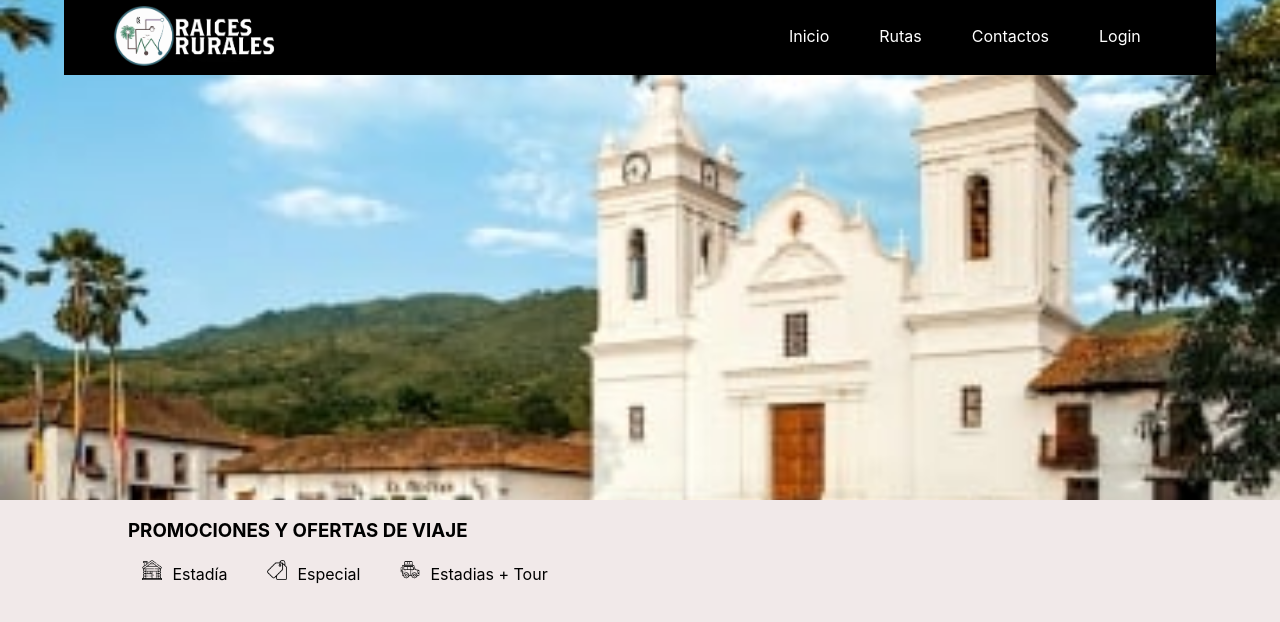
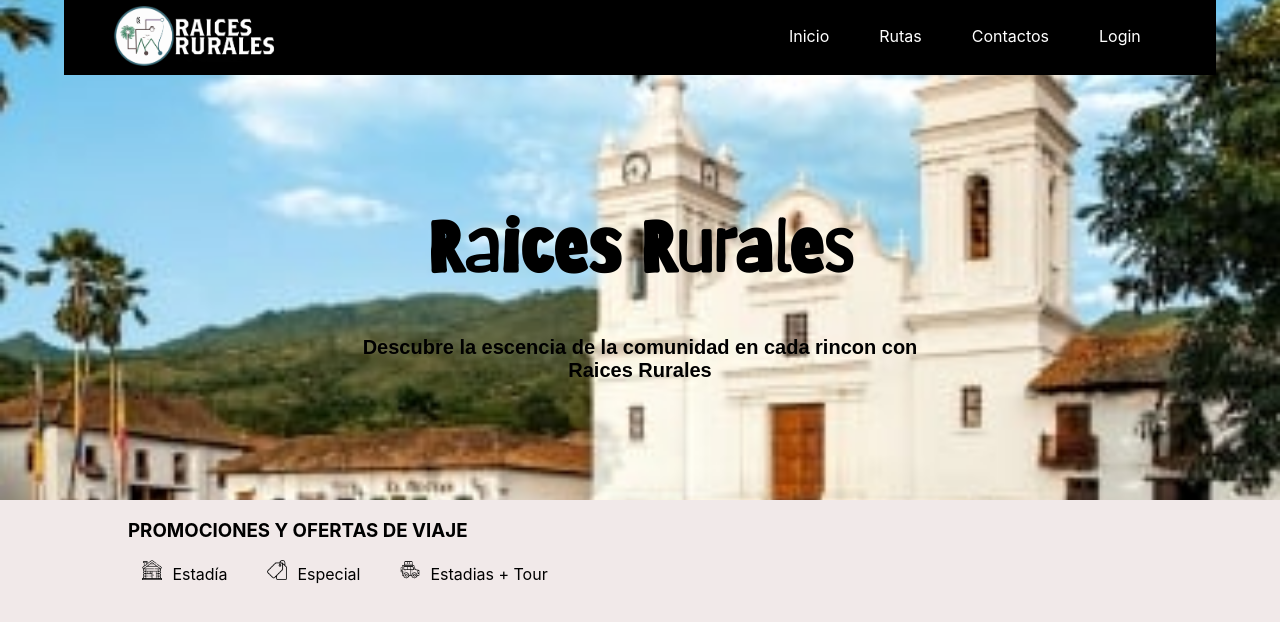
Before and after one commit to Milolex/RaicesRurales, a React (Create React App) app: page / in a window 1280 px wide. Shown: the top 622 px of the page. Built offline with nearby package versions, Linux system fonts and the light colour scheme.

Commit message:
Arreglo encabezado

```diff
--- a/src/assets/css/encabezado.css
+++ b/src/assets/css/encabezado.css
@@ -9,4 +9,31 @@
 .encabezado-container img{
     height: 100%;
     width: 100%;
+
 }
+
+@font-face {
+    font-family: 'Barriecito-Regular.ttf';
+    src: url('../../assets/fonts/Barriecito-Regular.ttf');
+}
+.texto_superpuesto{
+    position: absolute;
+    top: 35%;
+    left: 50%;
+    transform: translate(-50%, -50%);
+    text-align: center;
+    color: rgb(0, 0, 0);
+    font-family: 'Barriecito-Regular.ttf' ;
+    font-size: 35px;
+
+    padding: 10px;
+}
+.parrafo {
+
+    font-family: Arial;
+    font-size: 20px;
+    font-weight: bold;
+    top: 20;
+    left: 40;
+
+}
--- a/src/components/Inicio/encabezado.jsx
+++ b/src/components/Inicio/encabezado.jsx
@@ -11,6 +11,11 @@ class Encabezado extends Component {
             <div>
                 <div className="encabezado-container" >
                     {/*<img src={image} alt="Descripción de la imagen"/>*/}
+
+                </div>
+                 <div className="texto_superpuesto">
+                    <h1> Raices Rurales </h1>
+                    <p className='parrafo'> Descubre la escencia de la comunidad en cada rincon con Raices Rurales </p>
                 </div>
             </div>
         );
```
Also changed, not shown: src/assets/fonts/Barriecito-Regular.ttf (added), 1 other file (tests, documents, lock files or other folders).
